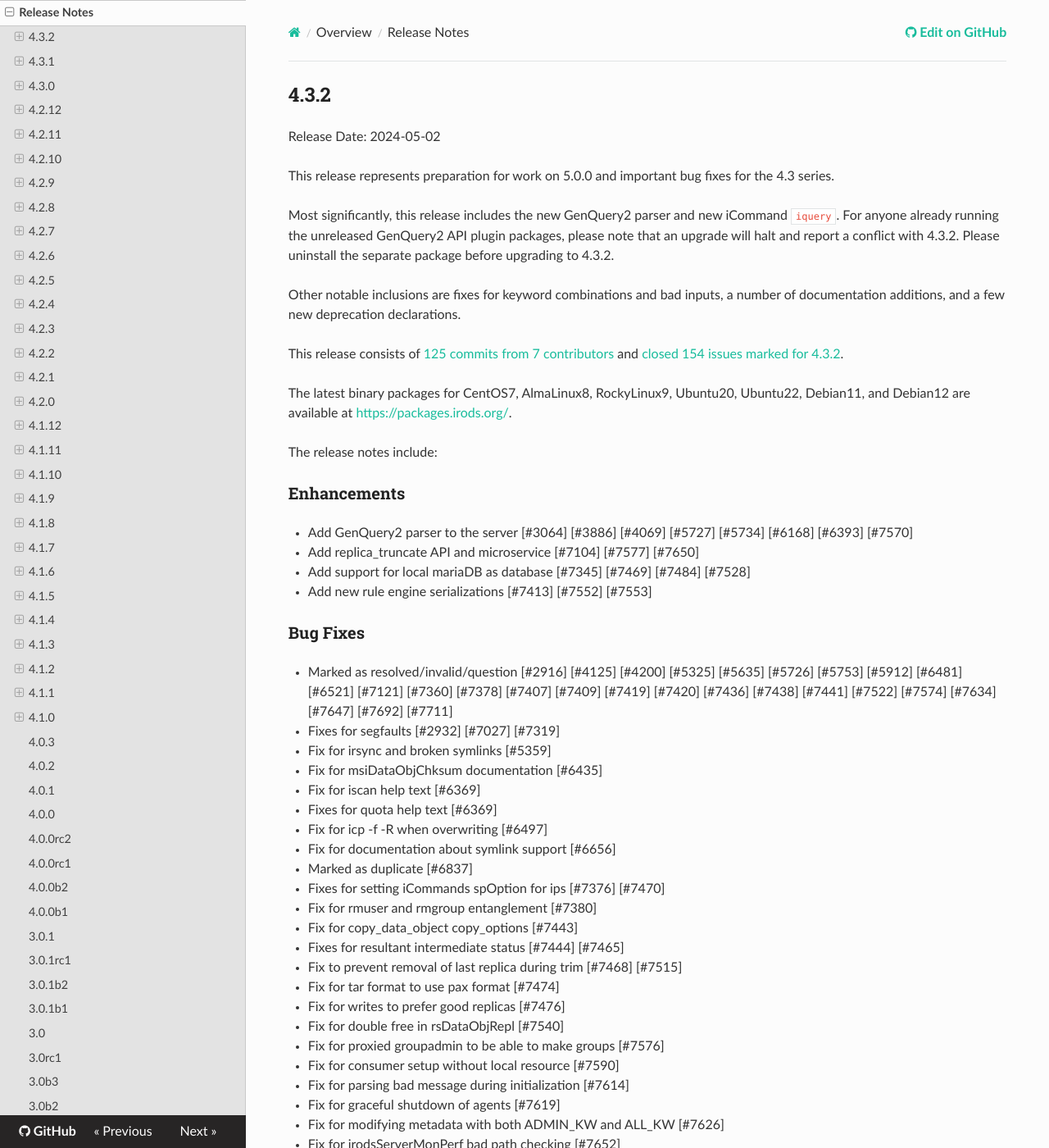
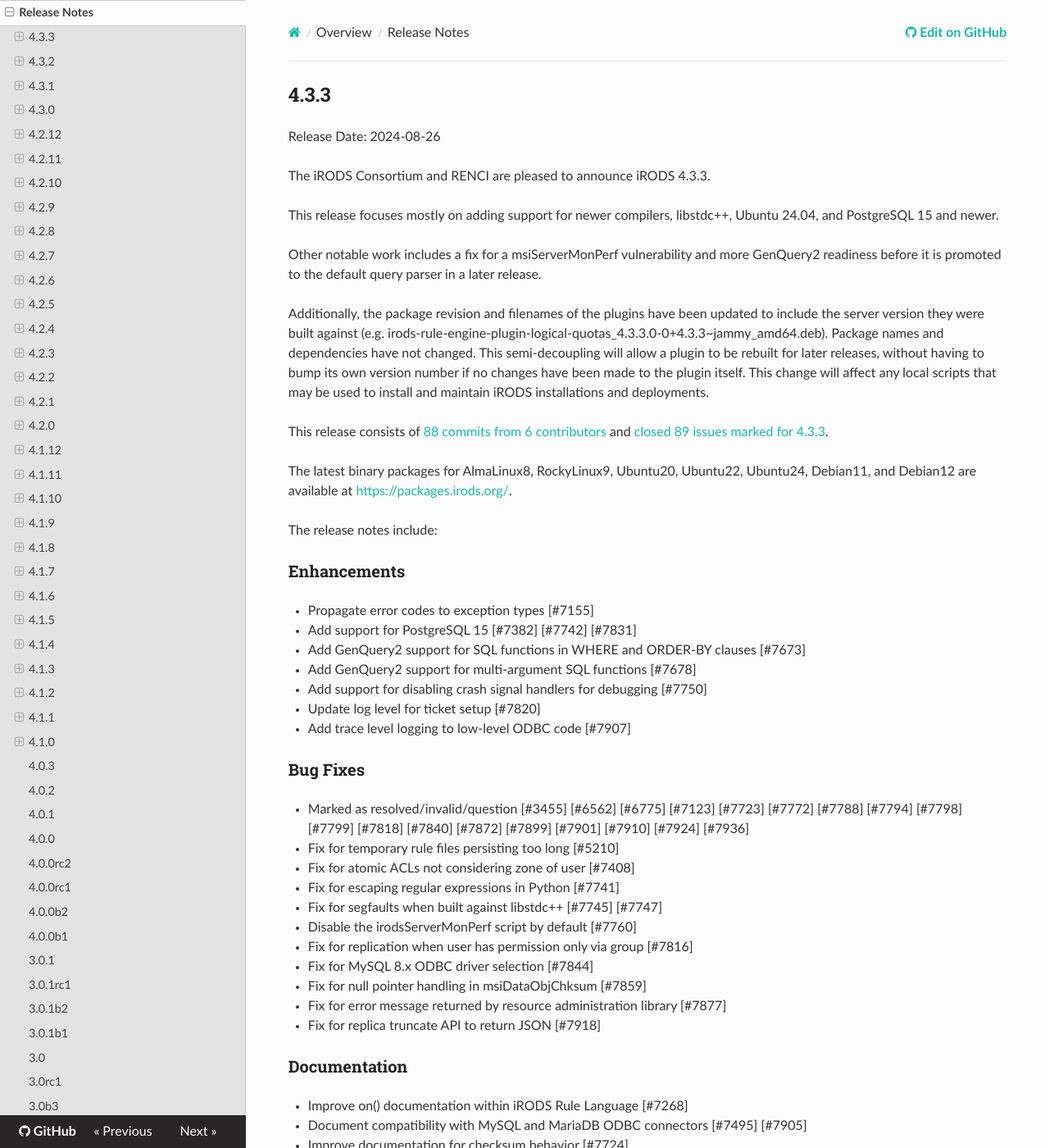
Before and after one commit to irods/irods_docs, an MkDocs documentation site: the page built from docs/release_notes.md, in a window 1280 px wide and 1400 px high. Shown: the whole window at 82% size. Built offline with MkDocs 1.6.1, drawn with Linux system fonts in a browser that asks for light colours; nearby versions of some CDN libraries; some of the changed text lies outside the part shown.

Commit message:
[irods/irods#7852] add release notes for 4.3.3

```diff
--- a/docs/release_notes.md
+++ b/docs/release_notes.md
@@ -1,4 +1,81 @@
 #
+
+## 4.3.3
+
+Release Date: 2024-08-26
+
+The iRODS Consortium and RENCI are pleased to announce iRODS 4.3.3.
+
+This release focuses mostly on adding support for newer compilers, libstdc++, Ubuntu 24.04, and PostgreSQL 15 and newer.
+
+Other notable work includes a fix for a msiServerMonPerf vulnerability and more GenQuery2 readiness before it is promoted to the default query parser in a later release.
+
+Additionally, the package revision and filenames of the plugins have been updated to include the server version they were built against (e.g. irods-rule-engine-plugin-logical-quotas_4.3.3.0-0+4.3.3~jammy_amd64.deb).  Package names and dependencies have not changed.  This semi-decoupling will allow a plugin to be rebuilt for later releases, without having to bump its own version number if no changes have been made to the plugin itself.  This change will affect any local scripts that may be used to install and maintain iRODS installations and deployments.
+
+This release consists of [88 commits from 6 contributors](https://github.com/irods/irods/compare/4.3.2...4.3.3) and [closed 89 issues marked for 4.3.3](https://github.com/irods/irods/issues?q=milestone%3A4.3.3).
+
+The latest binary packages for AlmaLinux8, RockyLinux9, Ubuntu20, Ubuntu22, Ubuntu24, Debian11, and Debian12 are available at <https://packages.irods.org/>.
+
+The release notes include:
+
+### Enhancements
+
+ - Propagate error codes to exception types [#7155]
+ - Add support for PostgreSQL 15 [#7382] [#7742] [#7831]
+ - Add GenQuery2 support for SQL functions in WHERE and ORDER-BY clauses [#7673]
+ - Add GenQuery2 support for multi-argument SQL functions [#7678]
+ - Add support for disabling crash signal handlers for debugging [#7750]
+ - Update log level for ticket setup [#7820]
+ - Add trace level logging to low-level ODBC code [#7907]
+
+### Bug Fixes
+
+ - Marked as resolved/invalid/question [#3455] [#6562] [#6775] [#7123] [#7723] [#7772] [#7788] [#7794] [#7798] [#7799] [#7818] [#7840] [#7872] [#7899] [#7901] [#7910] [#7924] [#7936]
+ - Fix for temporary rule files persisting too long [#5210]
+ - Fix for atomic ACLs not considering zone of user [#7408]
+ - Fix for escaping regular expressions in Python [#7741]
+ - Fix for segfaults when built against libstdc++ [#7745] [#7747]
+ - Disable the irodsServerMonPerf script by default [#7760]
+ - Fix for replication when user has permission only via group [#7816]
+ - Fix for MySQL 8.x ODBC driver selection [#7844]
+ - Fix for null pointer handling in msiDataObjChksum [#7859]
+ - Fix for error message returned by resource administration library [#7877]
+ - Fix for replica truncate API to return JSON [#7918]
+
+### Documentation
+
+ - Improve on() documentation within iRODS Rule Language [#7268]
+ - Document compatibility with MySQL and MariaDB ODBC connectors [#7495] [#7905]
+ - Improve documentation for checksum behavior [#7724]
+ - Update short option documentation for itree json output [#7761]
+ - Improve documentation for atomic microservices [#7870]
+ - Update documentation about 'up/down' resource status [#7903]
+
+### Refactors / Packaging / Build / Test
+
+ - Improve assertions in test_iget_with_purgec [#5593]
+ - Fix building with newer compilers [#5795] [#5803] [#5804] [#7729] [#7730] [#7731] [#7732] [#7735] [#7764] [#7766] [#7767] [#7768] [#7769] [#7780] [#7781] [#7808] [#7809]
+ - CMake updates [#6258] [#7508] [#7736] [#7740]
+ - Add Ubuntu 24.04 support [#7592]
+ - Add groupadmin test [#7707]
+ - Fix existing tests [#7718] [#7721] [#7725] [#7744] [#7754] [#7755] [#7756]
+ - Update package numbering to semi-decoupled [#7759]
+ - Enable tests by default more intelligently [#7800] [#7802] [#7803]
+ - Improve logger timestamp generation time 10x [#7812]
+ - Refactor GenQuery2 parser internals [#7847]
+ - Workarounds for CentOS7 EOL [#7865] [#7885]
+ - Add tests for GenQuery2 python module [#7909]
+
+### Deprecated
+
+ - Deprecate trimPrefix() and trimSpaces() [#7704]
+
+### Removed
+
+ - Remove icatGlobalsExtern.hpp [#6237]
+ - Remove Python2 compatibility module six.py [#7743]
+
+ [Full GitHub Listing](https://github.com/irods/irods/issues?q=milestone%3A4.3.3)
 
 ## 4.3.2
 
```
